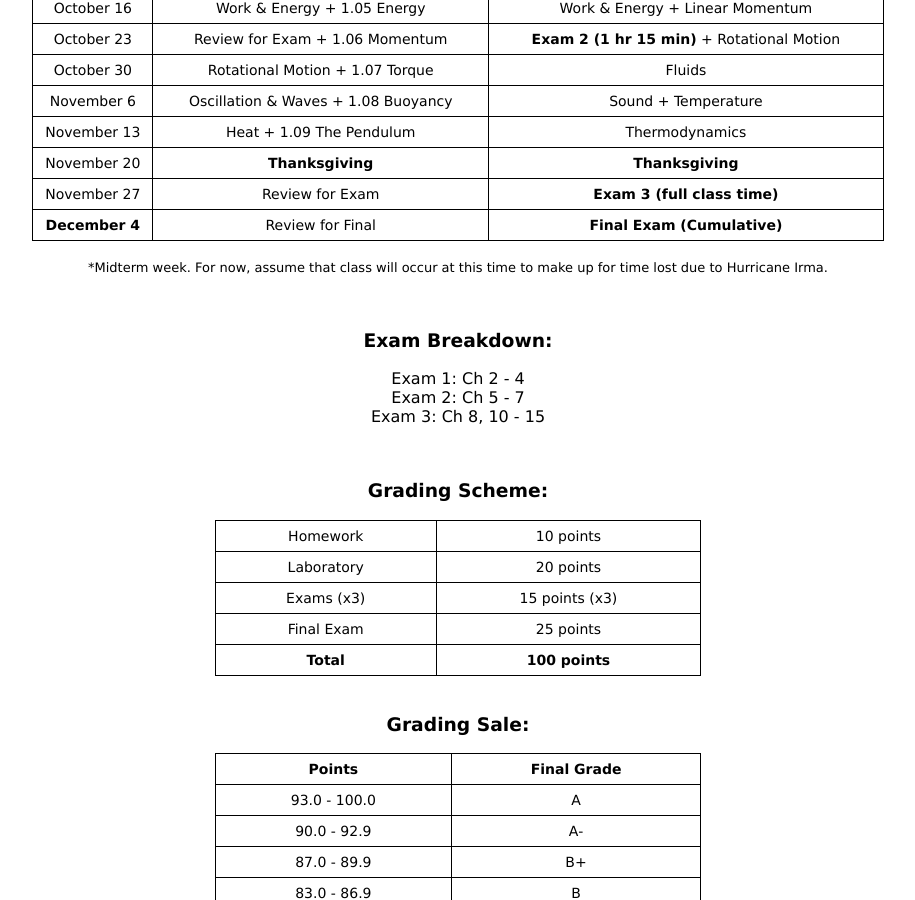
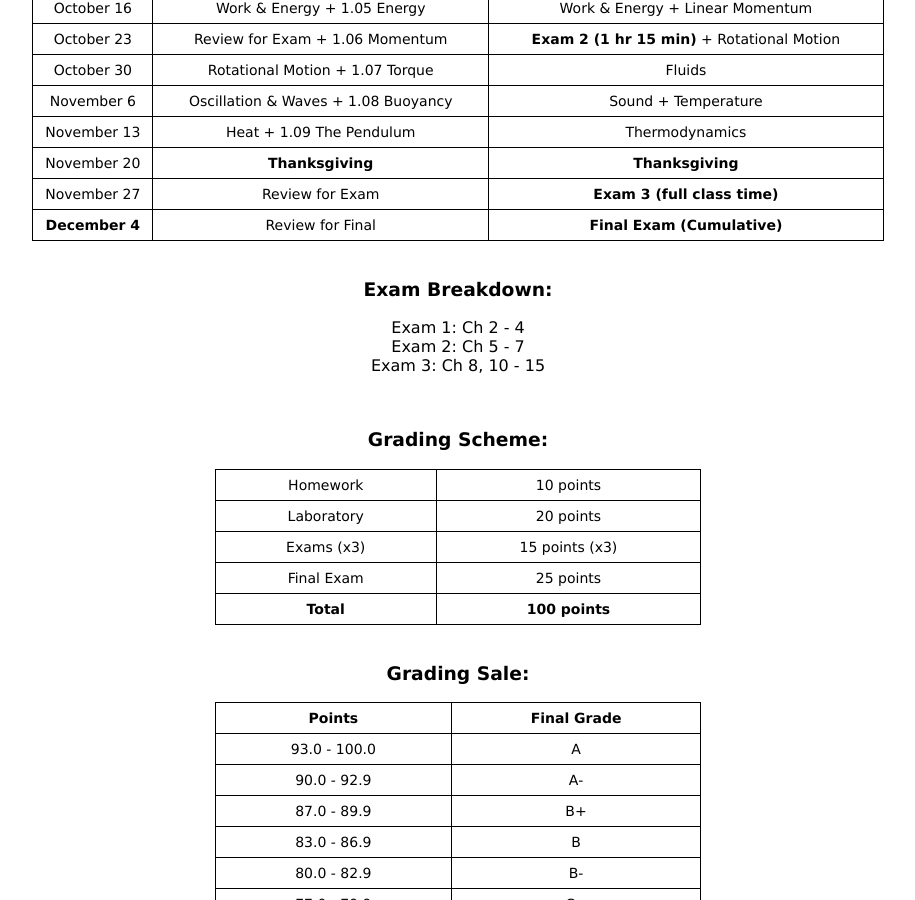
Before and after one commit to dhlaurence/dhlaurence.github.io, a Jekyll site: the page built from teaching/phys2350fall17.html, in a window 1280 px wide and 900 px high, scrolled down 885 px. Shown: the whole window, without its empty margins (182-1097 px from the left). Built offline with Jekyll 4.4.1, drawn with Linux system fonts in a browser that asks for light colours.

Commit message:
Update phys2350fall17.html

```diff
--- a/teaching/phys2350fall17.html
+++ b/teaching/phys2350fall17.html
@@ -126,12 +126,6 @@ title: PHYS2350Fall2017
   </tr>
   </table></center>
 
-  <p>
-    <center>
-    <font size="2">*Midterm week. For now, assume that class will occur at this time to make up for time lost due to Hurricane Irma.</font>
-    </center>
-  </p>
-
   <br>
 
   <h3>
```
